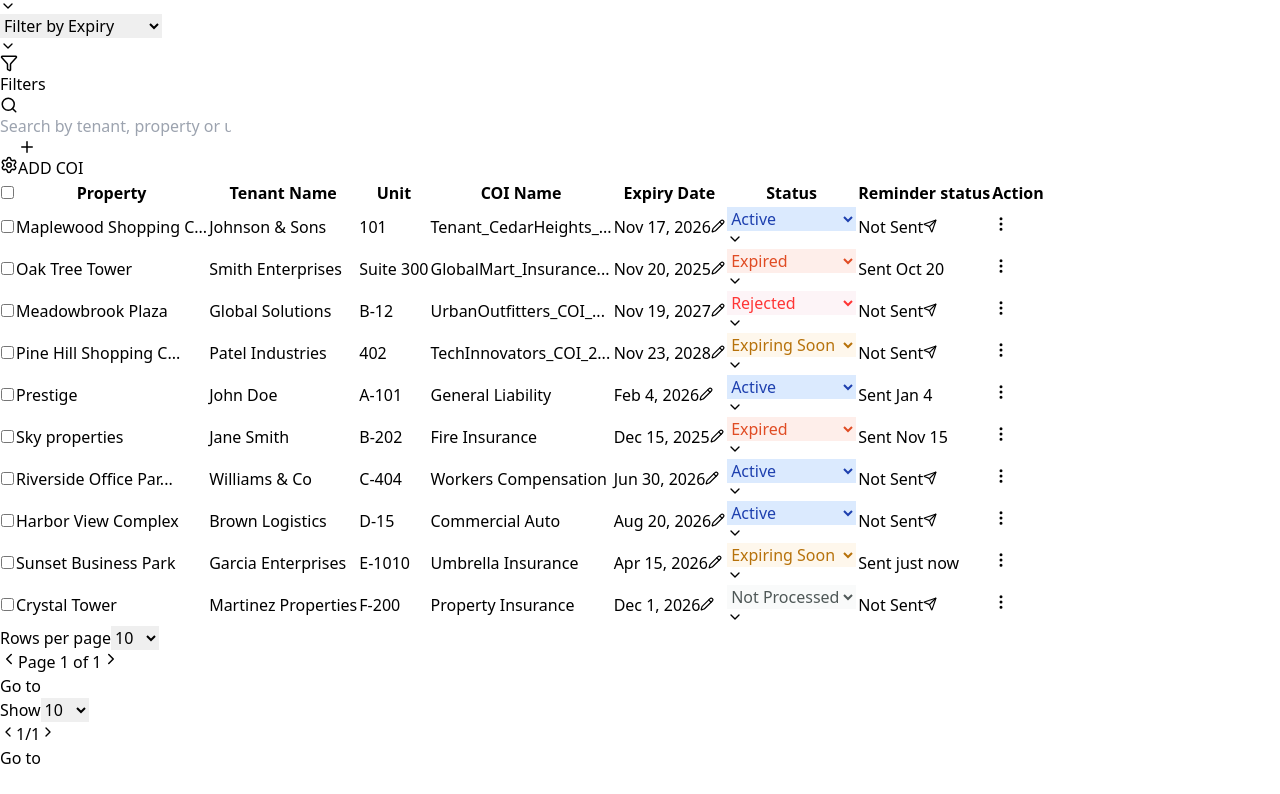
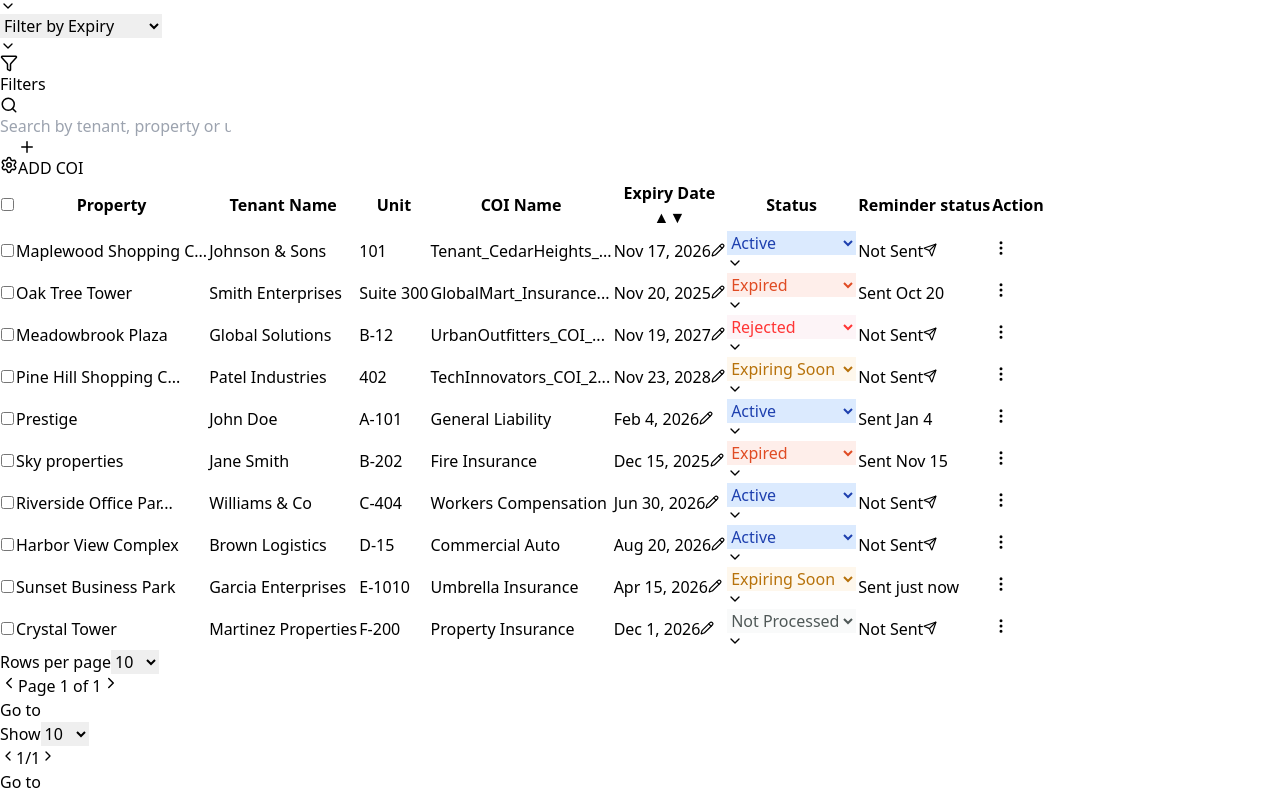
Before and after one commit to syedriyaz6788developer/certificates-of-insurance, a React (Vite) app: page /coi-dashboard in a window 1280 px wide. Shown: the part 1194-1988 px from the top of the page. Before the commit the page ends 1964 px from the top, so only its background shows below. Built offline with nearby package versions, Linux system fonts and the light colour scheme.

Commit message:
new changes

```diff
--- a/src/components/dashboard/Table.jsx
+++ b/src/components/dashboard/Table.jsx
@@ -1030,7 +1030,20 @@ export default function Table() {
                     <th className="px-4 py-3 font-inter-display font-medium text-[12px] leading-[24px] tracking-normal text-[#666E6D] min-w-[120px]">Tenant Name</th>
                     <th className="px-4 py-3 font-inter-display font-medium text-[12px] leading-[24px] tracking-normal text-[#666E6D] min-w-[80px]">Unit</th>
                     <th className="px-4 py-3 font-inter-display font-medium text-[12px] leading-[24px] tracking-normal text-[#666E6D] min-w-[120px]">COI Name</th>
-                    <th className="px-4 py-3 font-inter-display font-medium text-[12px] leading-[24px] tracking-normal text-[#666E6D] min-w-[120px]">Expiry Date</th>
+<th className="px-4 py-3 min-w-[120px]">
+  <div className="flex items-center ">
+
+    <span className="font-inter-display font-medium text-[12px] leading-[24px] tracking-normal text-[#666E6D]">
+      Expiry Date
+    </span>
+
+    <div className="flex flex-col ml-3">
+      <span className="text-[10px] leading-none cursor-pointer text-[#666E6D]">▲</span>
+      <span className="text-[10px] leading-none cursor-pointer text-[#666E6D]">▼</span>
+    </div>
+
+  </div>
+</th>
                     <th className="px-4 py-3 font-inter-display font-medium text-[12px] leading-[24px] tracking-normal text-[#666E6D] min-w-[150px]">Status</th>
                     <th className="px-4 py-3 font-inter-display font-medium text-[12px] leading-[24px] tracking-normal text-[#666E6D] min-w-[140px]">Reminder status</th>
                     <th className="px-4 py-3 font-inter-display font-medium text-[12px] leading-[24px] tracking-normal text-[#666E6D] min-w-[80px] sticky right-0 bg-[#eff1f1] z-10">Action</th>
```
